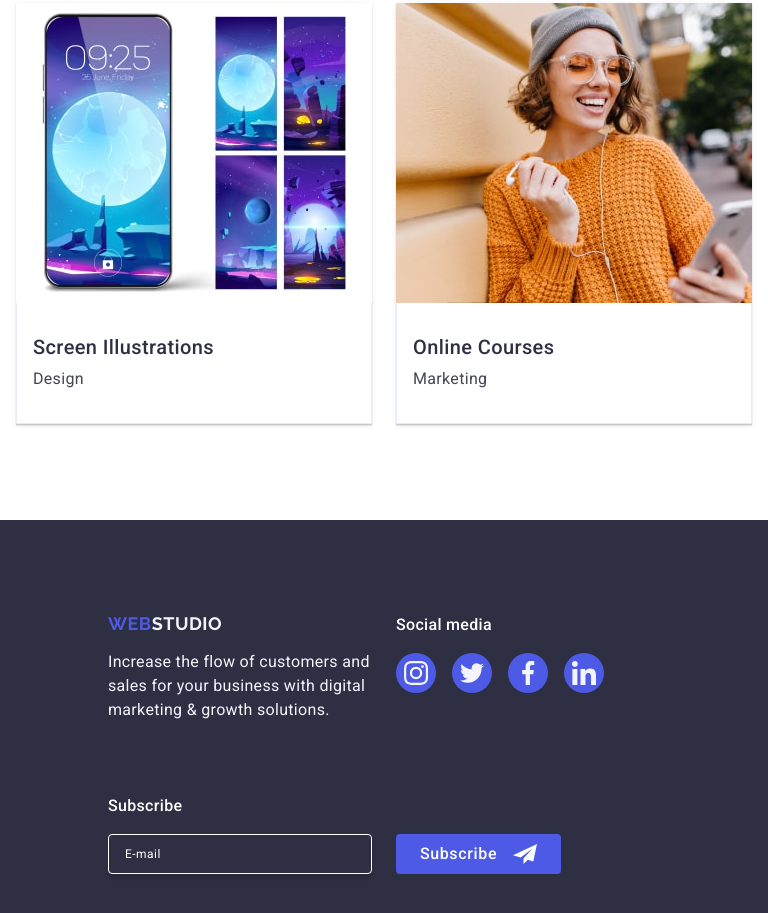
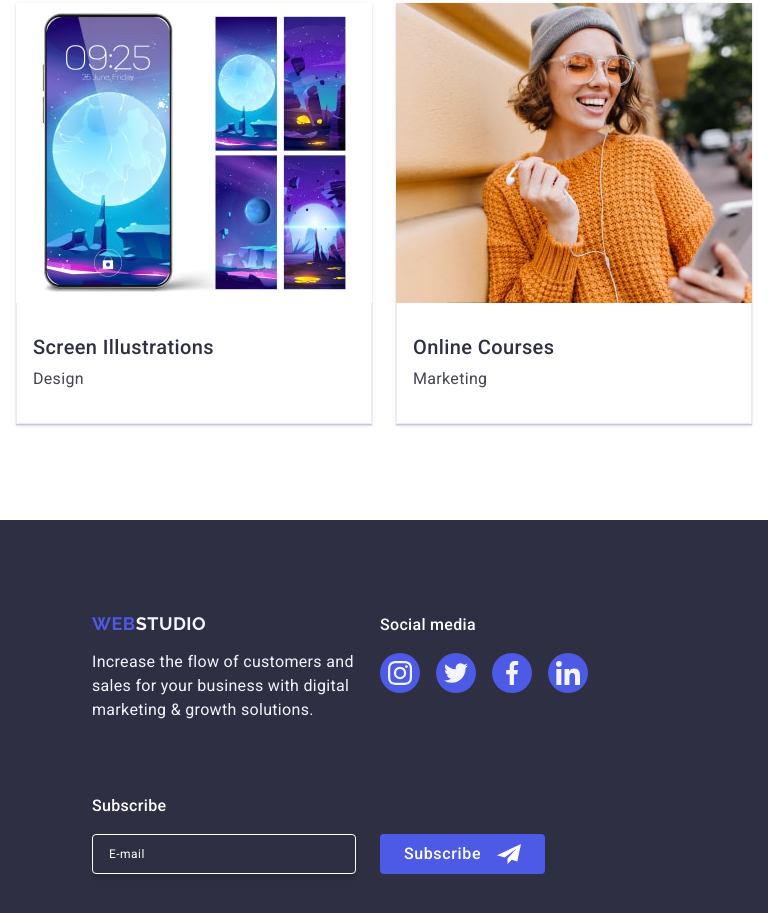
Before and after one commit to snow210779/goit-markup-hw-06, a plain HTML site: page index.html in a window 768 px wide. Shown: the part 3435-4348 px from the top of the page. Drawn offline with nearby package versions, Linux system fonts and the light colour scheme.

Commit message:
fix pading in footer

```diff
--- a/css/style.css
+++ b/css/style.css
@@ -100,8 +100,7 @@ a {
 }
 
 @media screen and (min-width: 768px) and (max-width: 1158px) {
-  .footer-logo-contant,
-  .footer-subscribe {
+  .footer-container {
     padding-left: 92px;
   }
 }
```
